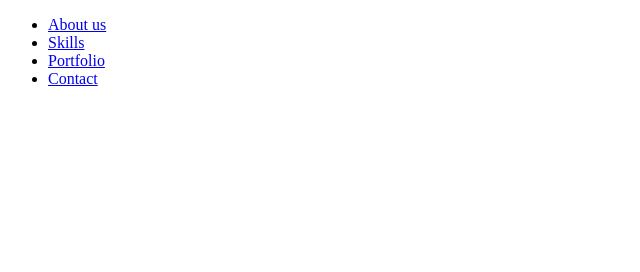
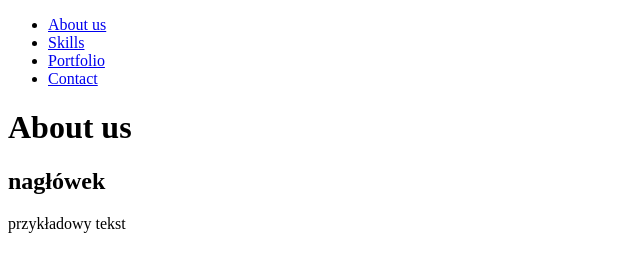
Before and after one commit to kamilape/15prostastrona3, a plain HTML site: page index.html in a window 1280 px wide. Shown: the whole page, without its empty margins (0-640 px from the left). Drawn offline with Linux system fonts and the light colour scheme.

Commit message:
dodano sekcje about

```diff
--- a/index.html
+++ b/index.html
@@ -1,12 +1,14 @@
 <!DOCTYPE html>
 <html lang="en">
+
 <head>
     <meta charset="UTF-8">
     <meta name="viewport" content="width=device-width, initial-scale=1.0">
     <title>Document</title>
 </head>
+
 <body>
-    <nav class="main-navigation"></nav>
+    <nav class="main-navigation">
         <ul>
             <li><a href="#about">About us</a></li>
             <li><a href="#skills">Skills</a></li>
@@ -15,5 +17,12 @@
         </ul>
     </nav>
 
+    <h1 id="About">About us</h1>
+    <section>
+        <h1>nagłówek</h1>
+        <p>przykładowy tekst</p>
+    </section>
+
 </body>
+
 </html>
```
